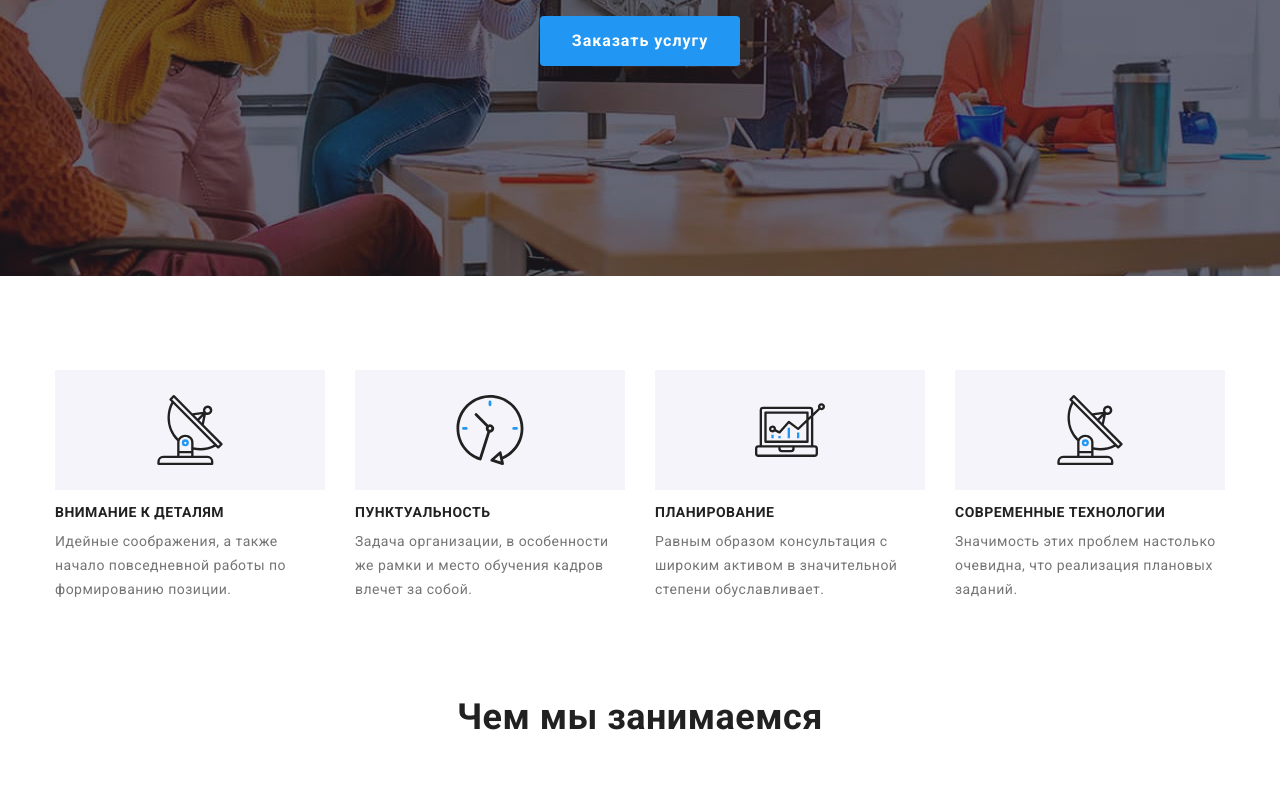
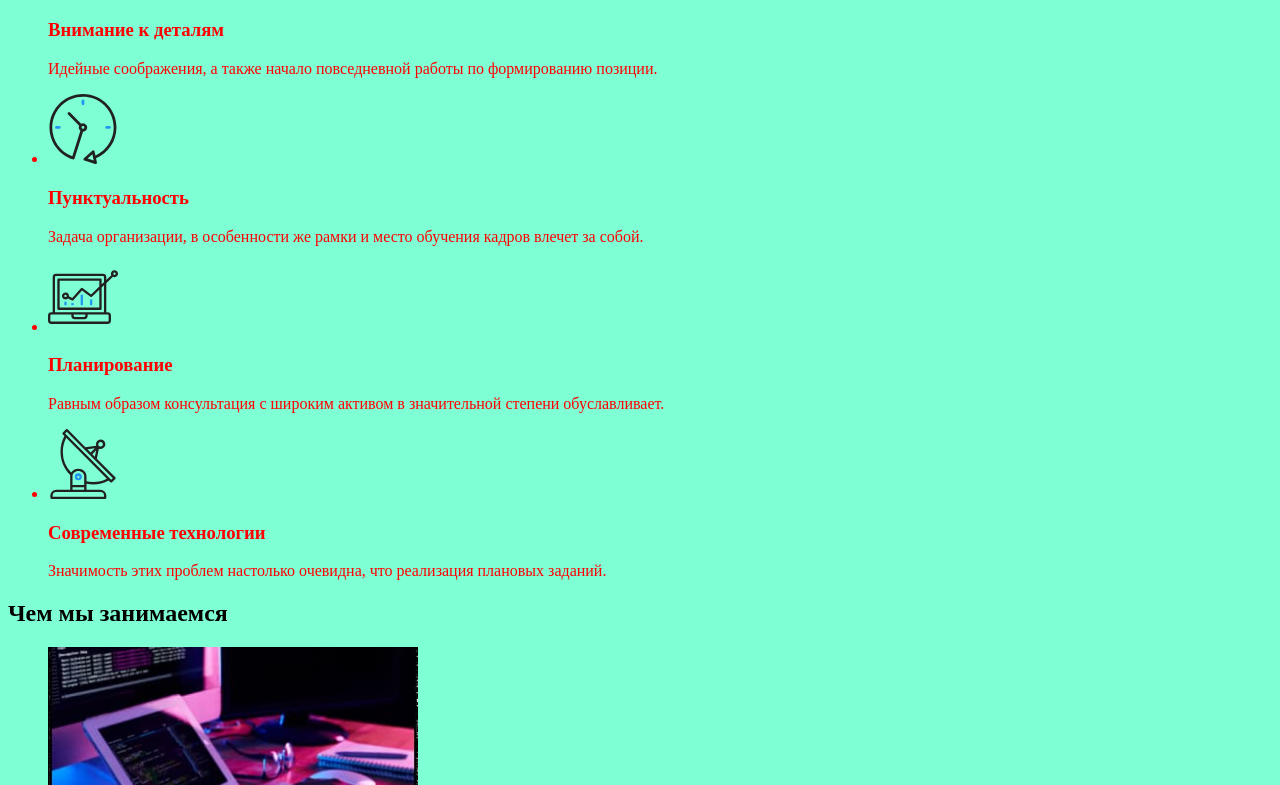
Before and after one commit to irynapuchkova/goit-markup-hw-07, a plain HTML site: page index.html in a window 1280 px wide. Shown: the part 405-1190 px from the top of the page. Drawn offline with Linux system fonts and the light colour scheme.

Commit message:
install sass compiler and link it to the project

```diff
--- a/index.html
+++ b/index.html
@@ -9,8 +9,10 @@
       href="https://fonts.googleapis.com/css2?family=Raleway:wght@700&family=Roboto:wght@400;500;700;900&display=swap"
       rel="stylesheet"
     />
-    <link rel="stylesheet" href="./css/modern-normalize.css" />
-    <link rel="stylesheet" href="./css/styles.css" />
+    <link rel="stylesheet" href="./css/main.css" />
+
+    <!-- <link rel="stylesheet" href="./css/modern-normalize.css" />
+    <link rel="stylesheet" href="./css/styles.css" /> -->
   </head>
 
   <body>
--- /dev/null
+++ b/sass /main.scss
@@ -0,0 +1,9 @@
+$primory-color: red;
+
+body {
+  background-color: aquamarine;
+}
+
+ul {
+  color: $primory-color;
+}
```
Also changed, not shown: css/main.css (added), css/main.min.css (added), 2 other files.
